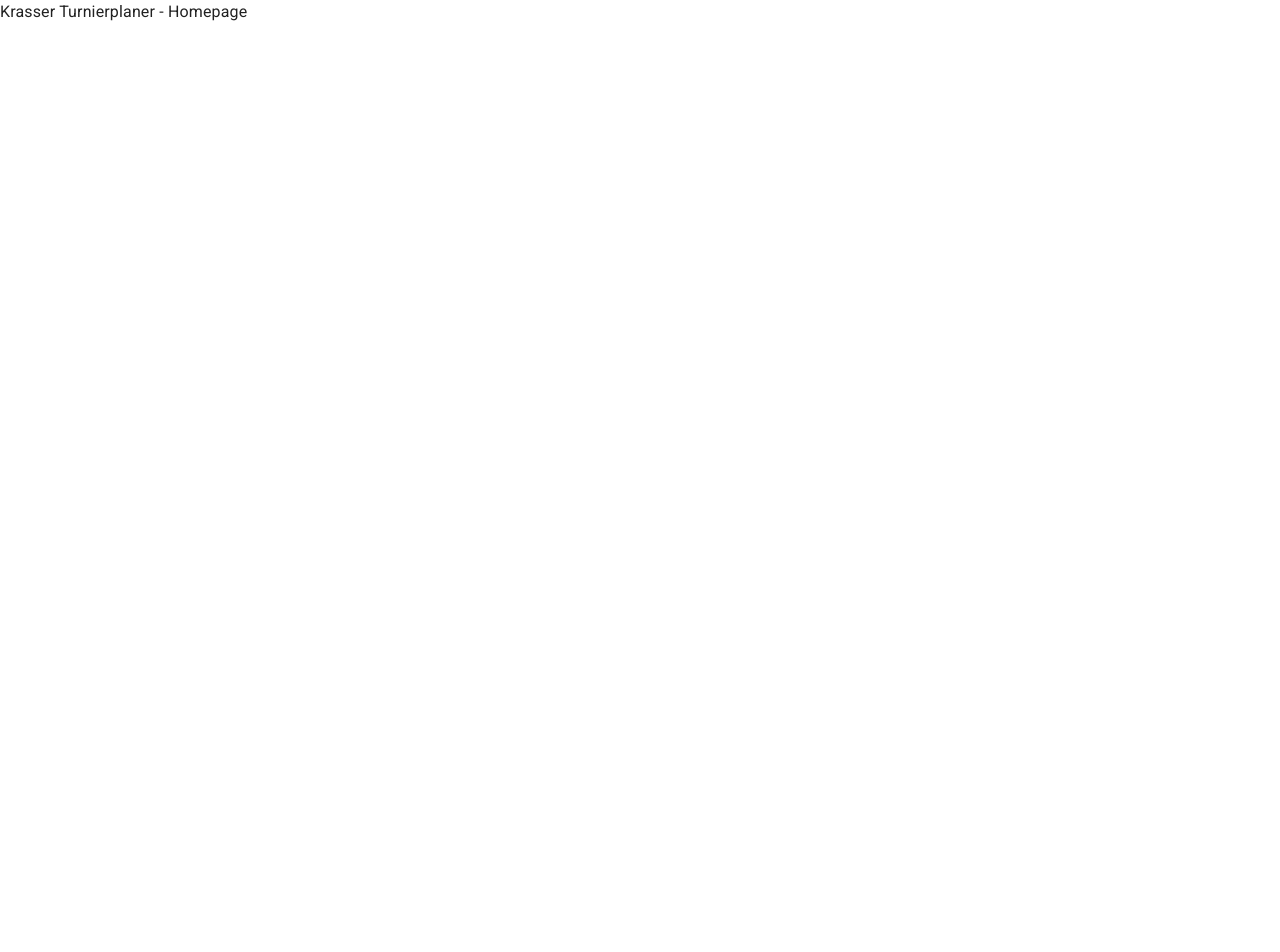
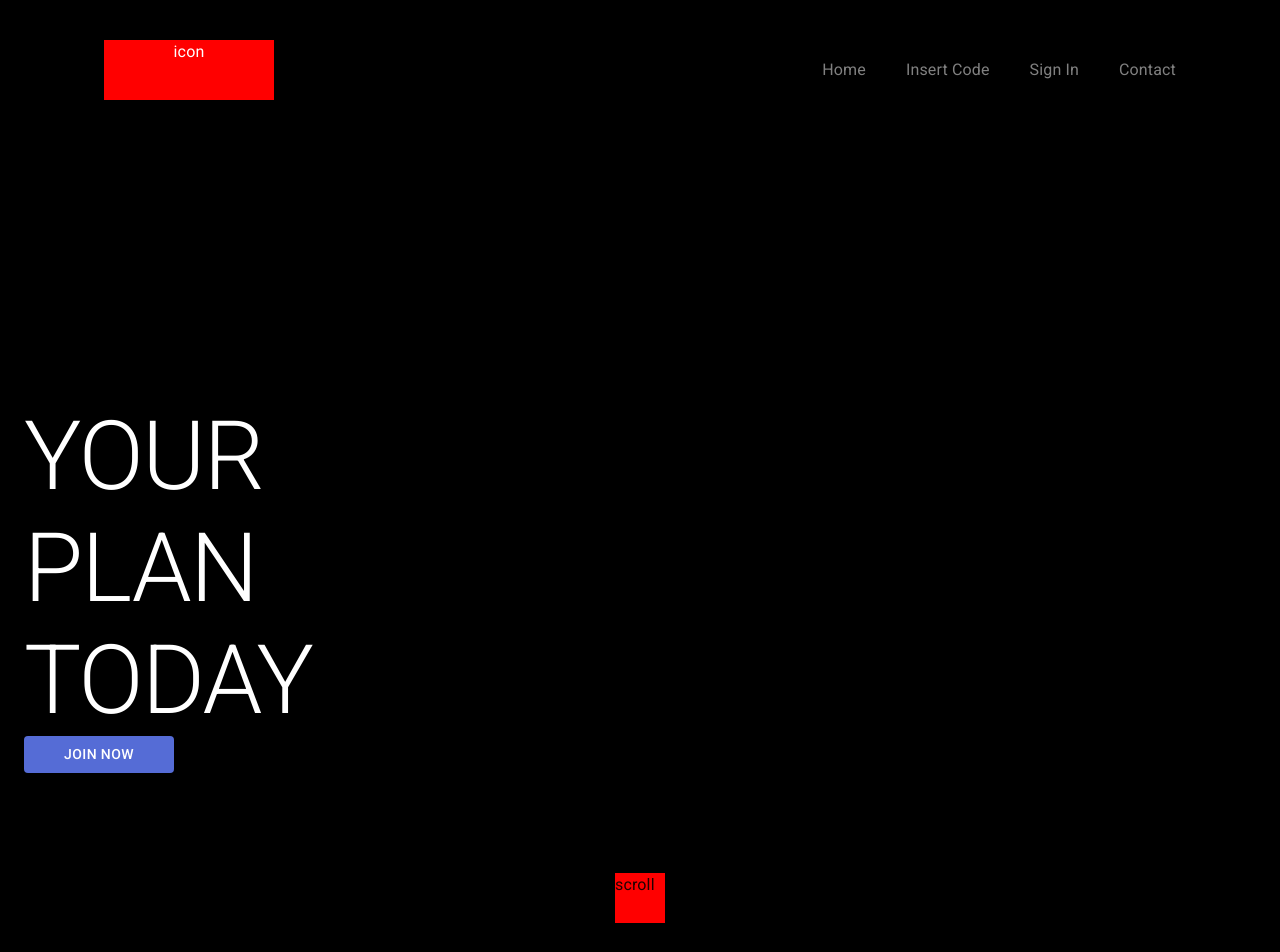
Before and after one commit to peeterburger/krasser-turnierplaner, a React (Create React App) app: page / in a window 1280 px wide. Shown: the top 952 px of the page. Before the commit the page ends 800 px from the top, so only its background shows below. Built offline with nearby package versions, Linux system fonts and the light colour scheme.

Commit message:
add homepage skeleton

```diff
--- a/src/pages/Homepage.js
+++ b/src/pages/Homepage.js
@@ -1,9 +1,71 @@
-import { Typography } from "@mui/material";
+import { AppBar, Paper, Stack, Toolbar, Typography, Button, Box, Container } from "@mui/material";
 
 export default function Homepage() {
   return (
-    <Typography>
-      Krasser Turnierplaner - Homepage
-    </Typography>
+    <Box sx={{ backgroundColor: "black" }}>
+      <AppBar sx={{ backgroundColor: "transparent", paddingLeft: 10, paddingRight: 10 }} elevation={0}>
+        <Toolbar sx={{ display: "flex", height: 140 }}>
+          { /* icon */}
+          <Box sx={{ width: 170, height: 60, backgroundColor: "red", textAlign: "center" }}>
+            icon
+          </Box>
+          <Box sx={{ flexGrow: 1 }}>
+
+          </Box>
+          <Stack direction="row" spacing={5}>
+            <Typography sx={{ color: "gray" }}>Home</Typography>
+            <Typography sx={{ color: "gray" }}>Insert Code</Typography>
+            <Typography sx={{ color: "gray" }}>Sign In</Typography>
+            <Typography sx={{ color: "gray" }}>Contact</Typography>
+          </Stack>
+        </Toolbar>
+      </AppBar>
+      <Container maxWidth="xl" sx={{ height: "400px" }} />
+      <Container maxWidth="xl" >
+        <Stack>
+          <Typography variant="h1" color="white">YOUR</Typography>
+          <Typography variant="h1" color="white">PLAN</Typography>
+          <Typography variant="h1" color="white">TODAY</Typography>
+          <Button variant="contained" sx={{ width: 150 }}>Join now</Button>
+        </Stack>
+      </Container>
+      <Container maxWidth="xl" sx={{ height: "100px" }} />
+      <Container maxWidth="xl" sx={{ display: "flex", justifyContent: "center" }}>
+        <Box sx={{ width: "50px", height: "50px", backgroundColor: "red" }}>
+          scroll
+        </Box>
+        { /* scroll down button */}
+      </Container>
+      <Container maxWidth="xl" sx={{ height: "250px" }} />
+      <Container maxWidth="xl" sx={{ display: "flex" }}>
+        <Box sx={{ width: "300px", height: "300px", backgroundColor: "red" }}>
+          dash icon
+        </Box>
+        <Box sx={{ flexGrow: 1 }} />
+        <Stack>
+          <Typography variant="h1" color="white">BETTER</Typography>
+          <Typography variant="h1" sx={{ ml: 30 }} color="white">FASTER</Typography>
+          <Typography variant="h1" sx={{ ml: 60 }} color="white">EASIER</Typography>
+        </Stack>
+      </Container>
+      <Container maxWidth="xl" sx={{ height: "1000px" }} />
+      <Container maxWidth="xl">
+        <Paper sx={{
+          display: "flex", alignItems: "center", backgroundColor: "blue", height: 110, pl: 10, pr: 10
+        }}>
+          <Box sx={{ width: 100, height: 50, backgroundColor: "red", textAlign: "center" }}>
+            icon
+          </Box>
+          <Typography sx={{ marginLeft: 3, color: "gray" }} variant="h6">YOUR TEAM</Typography>
+          <Typography sx={{ flexGrow: 1, textAlign: "center", color: "gray" }}>info@TK.com</Typography>
+          <Stack direction="row" spacing={5}>
+            <Typography sx={{ color: "gray" }}>Cookies</Typography>
+            <Typography sx={{ color: "gray" }}>Privacy</Typography>
+            <Typography sx={{ color: "gray" }}>Terms of use</Typography>
+          </Stack>
+        </Paper>
+      </Container>
+      <Container maxWidth="xl" sx={{ height: "80px" }} />
+    </Box>
   )
 }
```
